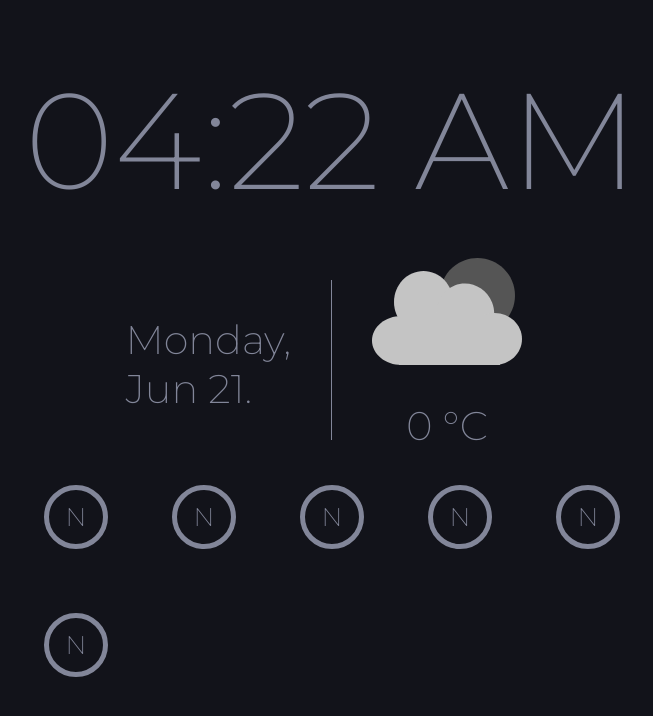
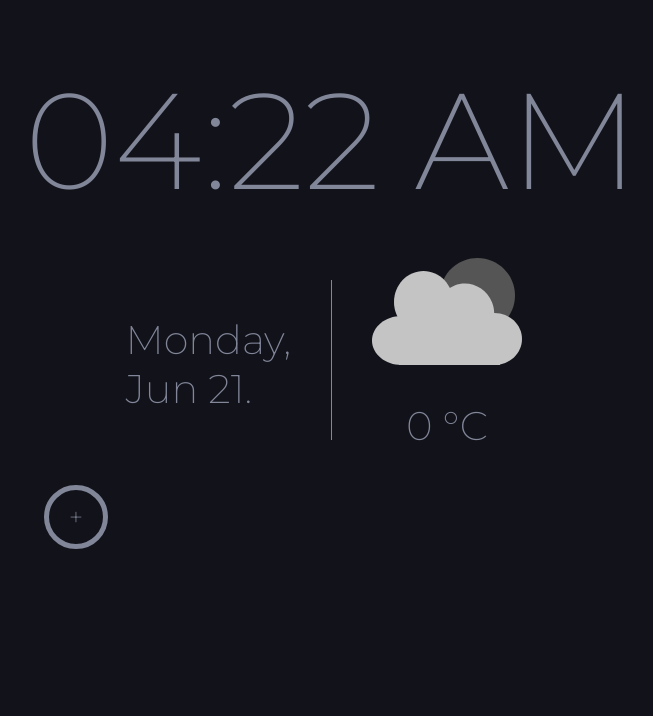
Before and after one commit to AdamAranha/web-extension, a React (Create React App) app in the folder chromeextension/: page / in a window 1280 px wide. Shown: the top 716 px of the page, without its empty margins (308-961 px from the left). Built offline with nearby package versions, Linux system fonts and the light colour scheme; no server answers.

Commit message:
Added shortcut add button

```diff
--- a/chromeextension/src/pages/Section3/Section3.css
+++ b/chromeextension/src/pages/Section3/Section3.css
@@ -15,3 +15,36 @@
     /* justify-content: center; */
     align-items: center;
 }
+
+.section3-addShortcut{
+    height: 10vw;
+    width: 10vw;
+    transition: 100ms ease-in-out background-color;
+    position: relative;
+    display: flex;
+    justify-content: center;
+    align-items: center;
+    cursor: pointer;
+}
+
+.section3-addShortcut:hover{
+    filter: brightness(105%);
+    background-color: #161820;
+    border-radius:10px;
+}
+
+.section3-circle{
+
+        height: 5vw;
+        width:5vw;
+        /* background-color: #828699; */
+        border-radius: 50%;
+        border: 5px solid #828699;
+        display: flex;
+        justify-content: center;
+        align-items: center;
+        color: #828699;
+        font-family: 'Montserrat', sans-serif;
+        font-size:2vw;
+
+}
--- a/chromeextension/src/pages/Section3/Section3.js
+++ b/chromeextension/src/pages/Section3/Section3.js
@@ -8,22 +8,35 @@ function Section3() {
     const [modalEditShow, setModalEditShow] = useState(false)
     const [modalOpacity, setModalOpacity] = useState('100%')
 
+    const [shortList, setShortList] = useState([])
+
     useEffect(() => {
 
     }, [])
 
+    function checkShortList() {
+        setShortList(JSON.parse(localStorage.shortList || '[]'))
+
+        shortList.map(() => {
+
+        })
+    }
+
     return (
         <div className='section3-wrapper'>
             <div className='section3-container'>
+                {/* <Shortcut setModalEditShow={setModalEditShow} modalOpacity={modalOpacity} setModalOpacity={setModalOpacity} />
                 <Shortcut setModalEditShow={setModalEditShow} modalOpacity={modalOpacity} setModalOpacity={setModalOpacity} />
                 <Shortcut setModalEditShow={setModalEditShow} modalOpacity={modalOpacity} setModalOpacity={setModalOpacity} />
                 <Shortcut setModalEditShow={setModalEditShow} modalOpacity={modalOpacity} setModalOpacity={setModalOpacity} />
                 <Shortcut setModalEditShow={setModalEditShow} modalOpacity={modalOpacity} setModalOpacity={setModalOpacity} />
-                <Shortcut setModalEditShow={setModalEditShow} modalOpacity={modalOpacity} setModalOpacity={setModalOpacity} />
-                <Shortcut setModalEditShow={setModalEditShow} modalOpacity={modalOpacity} setModalOpacity={setModalOpacity} />
+                <Shortcut setModalEditShow={setModalEditShow} modalOpacity={modalOpacity} setModalOpacity={setModalOpacity} /> */}
 
 
                 <EditModal modalEditShow={modalEditShow} setModalEditShow={setModalEditShow} />
+                <div className='section3-addShortcut'>
+                    <div className='section3-circle' onClick={() => setModalEditShow(true)}>+</div>
+                </div>
             </div>
         </div>
 
```
Also changed, not shown: chromeextension/src/components/ManageShortcut/ManageShortcut.js (added, +7 -0 lines).
